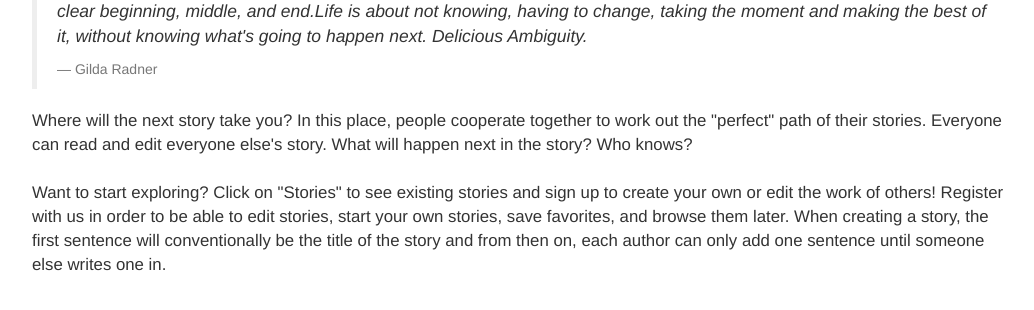
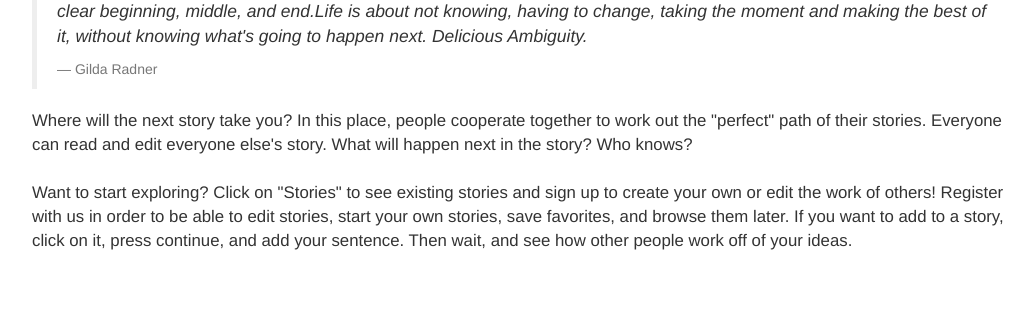
Before and after one commit to drothblatt/Untitled, a Flask app: page /home in a window 1280 px wide. Shown: the part 189-499 px from the top of the page, without its empty margins (118-1152 px from the left). Run offline with Flask 2, Linux system fonts and the light colour scheme; some libraries are stand-ins or nearby versions.

Commit message:
working on description

```diff
--- a/templates/home.html
+++ b/templates/home.html
@@ -22,9 +22,8 @@ Delicious Ambiguity.</i>
 out the "perfect" path of their stories. Everyone can read and edit everyone else's story. What will happen next in the story? Who knows? <br><br>
 Want to start exploring? Click on "Stories" to see existing stories and sign
 up to create your own or edit the work of others! Register with us in order to be able to edit stories, start your
-own stories, save favorites, and browse them later. When creating a story, the first sentence will
-conventionally be the title of the story and from then on, each author can only add one sentence until someone else
-writes one in.</p>
+own stories, save favorites, and browse them later. If you want to add to a story, click on it, press continue,
+and add your sentence. Then wait, and see how other people work off of your ideas.</p>
 <br>
 
 {% else %}
```
